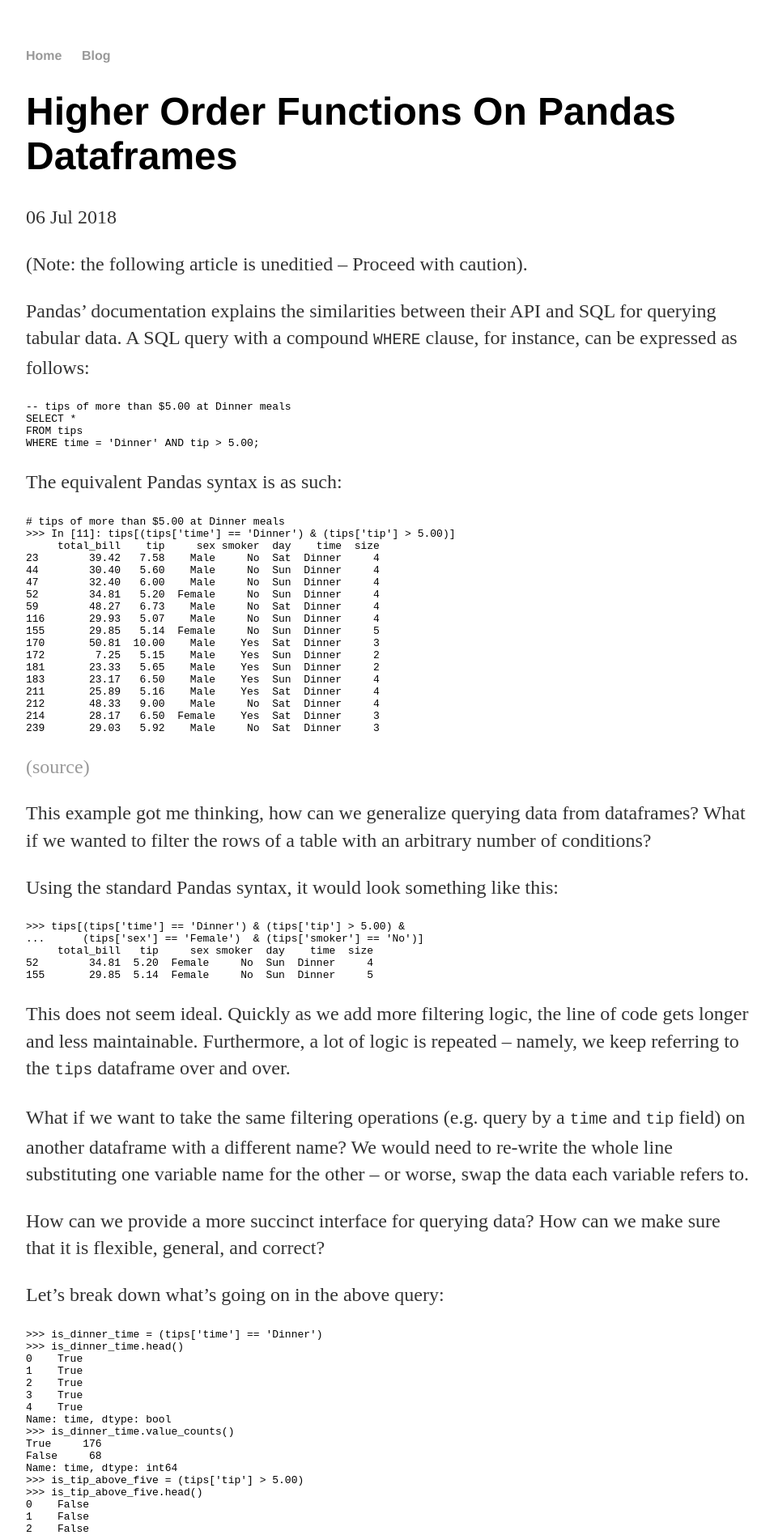
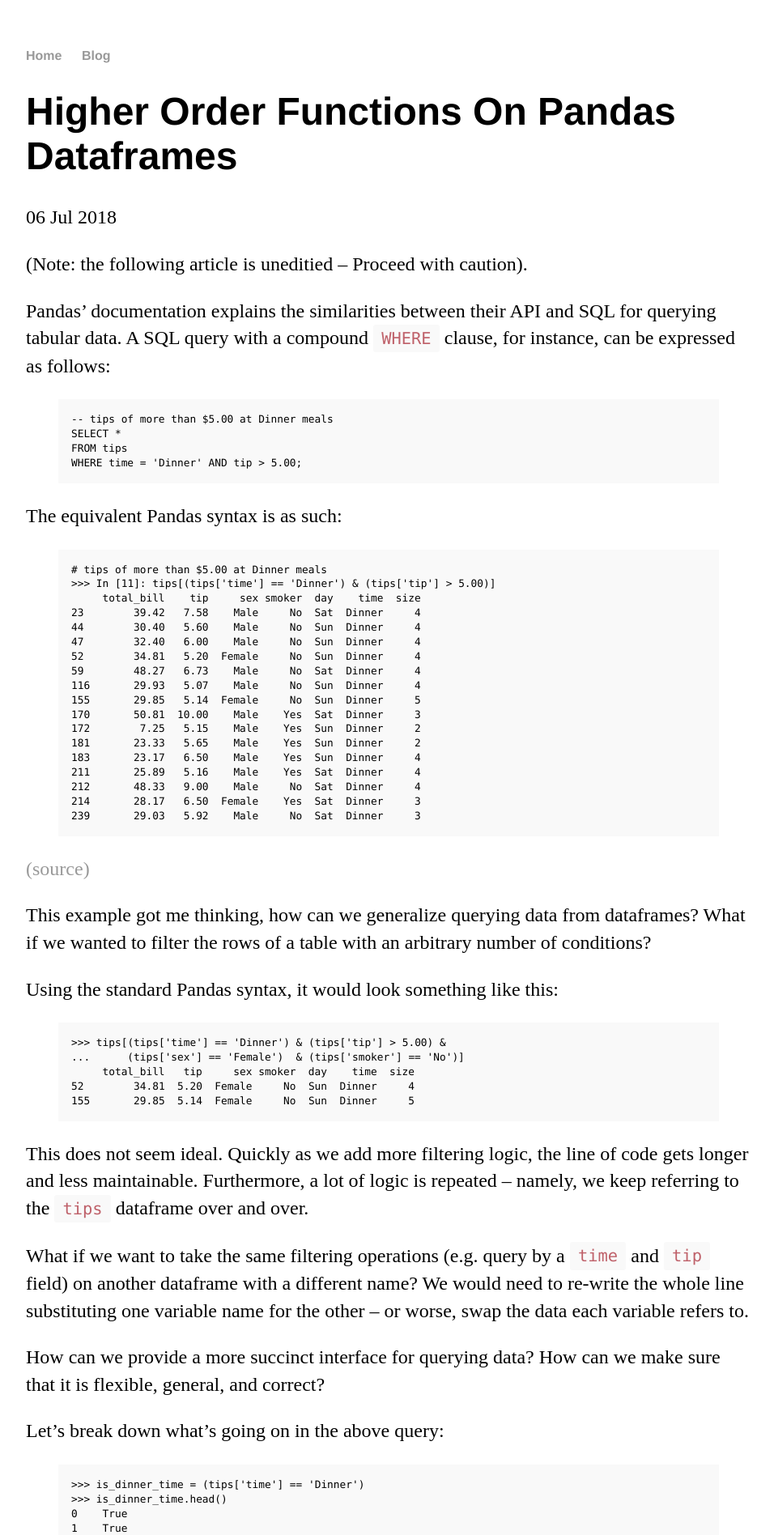
Before and after one commit to alxmrs/website, a Jekyll site: the page built from _posts/2018-07-06-higher-order-functions-on-pandas-dataframes.md, in a window 1280 px wide. Shown: the top 1896 px of the page at 81% size, without its empty margins (160-1116 px from the left). Built offline with Jekyll 4.4.1, drawn with Linux system fonts in a browser that asks for light colours; our own code applies the rules of GitHub Pages for plain Markdown files; some of the changed text lies outside the part shown.

Commit message:
(added code highlighting syntax)

````diff
--- a/_posts/2018-07-06-higher-order-functions-on-pandas-dataframes.md
+++ b/_posts/2018-07-06-higher-order-functions-on-pandas-dataframes.md
@@ -4,15 +4,16 @@
 and SQL for querying tabular data. A SQL query with a compound `WHERE` clause,
  for instance, can be expressed as follows:
 
-```
+{% highlight SQL %}
 -- tips of more than $5.00 at Dinner meals
 SELECT *
 FROM tips
 WHERE time = 'Dinner' AND tip > 5.00;
-```
+{% endhighlight %}
 
 The equivalent Pandas syntax is as such:
-```
+
+{% highlight python %}
 # tips of more than $5.00 at Dinner meals
 >>> In [11]: tips[(tips['time'] == 'Dinner') & (tips['tip'] > 5.00)]
      total_bill    tip     sex smoker  day    time  size
@@ -31,7 +32,7 @@
 212       48.33   9.00    Male     No  Sat  Dinner     4
 214       28.17   6.50  Female    Yes  Sat  Dinner     3
 239       29.03   5.92    Male     No  Sat  Dinner     3
-```
+{% endhighlight %}
 
 [(source)](https://pandas.pydata.org/pandas-docs/stable/comparison_with_sql.html#where)
 
@@ -41,13 +42,13 @@
 
 Using the standard Pandas syntax, it would look something like this:
 
-```
+{% highlight python %}
 >>> tips[(tips['time'] == 'Dinner') & (tips['tip'] > 5.00) &
 ...      (tips['sex'] == 'Female')  & (tips['smoker'] == 'No')]
      total_bill   tip     sex smoker  day    time  size
 52        34.81  5.20  Female     No  Sun  Dinner     4
 155       29.85  5.14  Female     No  Sun  Dinner     5
-```
+{% endhighlight %}
 
 This does not seem ideal. Quickly as we add more filtering logic, the line of code gets
 longer and less maintainable. Furthermore, a lot of logic is repeated -- namely, we keep referring
@@ -62,7 +63,7 @@
 
 Let's break down what's going on in the above query:
 
-```
+{% highlight python %}
 >>> is_dinner_time = (tips['time'] == 'Dinner')
 >>> is_dinner_time.head()
 0    True
@@ -88,7 +89,7 @@
 True      18
 Name: tip, dtype: int64
 >>> # etc...
-```
+{% endhighlight %}
 
 Ah! So what's actually going on is we are taking advantage of dataframes capacity for [boolean indexing](https://pandas.pydata.org/pandas-docs/stable/10min.html#boolean-indexing).
 
@@ -98,7 +99,7 @@
 
 Let's try this:
 
-```
+{% highlight python %}
 >>> is_dinner_time = lambda df: df['time'] == 'Dinner'
 >>> is_tip_above_five = lambda df: df['tip'] > 5.00
 >>> tips[is_dinner_time(tips) & is_tip_above_five(tips)]
@@ -119,7 +120,7 @@
 214       28.17   6.50  Female    Yes  Sat  Dinner     3
 239       29.03   5.92    Male     No  Sat  Dinner     3
 
-```
+{% endhighlight %}
 
 Great. I now have two functions `is_dinner_time` and `is_tip_above_five` which I could use on any other dataframe.
 However, I still am repeating the reference to `tips` as many times as I did before.
@@ -129,7 +130,7 @@
 Why not use a [higher-order function](https://en.wikipedia.org/wiki/Higher-order_function)? Functions are first class citizens in python, after all. Let's abstract away
 the rote work of calling these filter functions with respect to a particular dataframe.
 
-```
+{% highlight python %}
 >>> import functools
 >>> def intersection(df, *filters):
 ...    mapped_boolean_dfs = [f(df) for f in filters if callable(f)]
@@ -152,7 +153,8 @@
 212       48.33   9.00    Male     No  Sat  Dinner     4
 214       28.17   6.50  Female    Yes  Sat  Dinner     3
 239       29.03   5.92    Male     No  Sat  Dinner     3
-```
+
+{% endhighlight %}
 
 Much better. Now, should we want to add additional fields in the table to filter on, we merely define more
 filter functions -- which, again, can be used for any table.
@@ -163,7 +165,7 @@
 For example, if we are querying string data that is messy, we could write a filter like
 the following:
 
-```
+{% highlight python %}
 >>> def is_dinner_fuzzy(df):
 ...    return df['time'].apply(lambda x: fuzz.ratio(x, 'dinner')) >= 90
 >>> intersection(tips, is_dinner_fuzzy, is_tip_above_five)
@@ -184,7 +186,7 @@
 214       28.17   6.50  Female    Yes  Sat  Dinner     3
 239       29.03   5.92    Male     No  Sat  Dinner     3
 
-```
+{% endhighlight %}
 
 (Note: `fuzz.ratio()` returns an integer representing the [levinstine distance](https://en.wikipedia.org/wiki/Levenshtein_distance) from one string to another)
 
@@ -193,7 +195,7 @@
 
 Let's generalize further:
 
-```
+{% highlight python %}
 >>> def filter_reduce(df, *filters, reducer=lambda acc, x: acc & x):
 ...    mapped_dfs = [f(df) for f in filters if callable(f)]
 ...    accumulated_df = functools.reduce(reducer, mapped_dfs)
@@ -203,15 +205,17 @@
 >>> def union(df, *filters):
 ...    return filter_reduce(df, *filters, reducer=lambda acc, x: acc | x)
 
-```
+{% endhighlight %}
 
 Then we can represent the following SQL query (from the Pandas documentation) like so:
-```
+
+{% highlight SQL %}
 SELECT *
 FROM tips
 WHERE size >= 5 OR total_bill > 45;
-```
-```
+{% endhighlight %}
+
+{% highlight python %}
 >>> is_total_bill_large = lambda df: df['total_bill'] > 45
 >>> is_party_gte_five = lambda df: df['size'] >= 5
 >>> union(tips, is_party_gte_five, is_total_bill_large)
@@ -229,7 +233,8 @@
 187       30.46   2.00    Male    Yes   Sun  Dinner     5
 212       48.33   9.00    Male     No   Sat  Dinner     4
 216       28.15   3.00    Male    Yes   Sat  Dinner     5
-```
+
+{% endhighlight %}
 
 Sure, we could have implemented the `union` and `intersection` cases by themselves, but the
 function `filter_reduce` offers us the luxury of adaptability later on.
--- a/css/main.css
+++ b/css/main.css
@@ -26,7 +26,7 @@
 p {
     font-size: 1.5em;
     line-height: 1.4em;
-    color: #333;
+    /*color: #333;*/
 }
 footer {
     border-top: 1px solid #d5d5d5;
@@ -41,3 +41,84 @@
 ul.posts li {
     list-style: none;
 }
+
+
+/* Code */
+code,
+pre {
+  font-family: Menlo, Monaco, "Courier New", monospace;
+}
+code {
+  padding: .25em .5em;
+  font-size: 85%;
+  color: #bf616a;
+  background-color: #f9f9f9;
+  border-radius: 3px;
+}
+pre {
+  display: block;
+  margin-top: 0;
+  margin-bottom: 1rem;
+  padding: 1rem;
+  font-size: .8rem;
+  line-height: 1.4;
+  white-space: pre;
+  white-space: pre-wrap;
+  word-break: break-all;
+  word-wrap: break-word;
+  background-color: #f9f9f9;
+}
+pre code {
+  padding: 0;
+  font-size: 100%;
+  color: inherit;
+  background-color: transparent;
+}
+
+/* Pygments via Jekyll */
+.highlight {
+  margin-bottom: 1rem;
+  border-radius: 4px;
+}
+.highlight pre {
+  margin-bottom: 0;
+}
+
+/* Gist via GitHub Pages */
+.gist .gist-file {
+  font-family: Menlo, Monaco, "Courier New", monospace !important;
+}
+.gist .markdown-body {
+  padding: 15px;
+}
+.gist pre {
+  padding: 0;
+  background-color: transparent;
+}
+.gist .gist-file .gist-data {
+  font-size: .8rem !important;
+  line-height: 1.4;
+}
+.gist code {
+  padding: 0;
+  color: inherit;
+  background-color: transparent;
+  border-radius: 0;
+}
+
+/* Quotes */
+blockquote {
+  padding: .5rem 1rem;
+  margin: .8rem 0;
+  color: #7a7a7a;
+  border-left: .25rem solid #e5e5e5;
+}
+blockquote p:last-child {
+  margin-bottom: 0;
+}
+@media (min-width: 30em) {
+  blockquote {
+    padding-right: 5rem;
+    padding-left: 1.25rem;
+  }
+}
````
